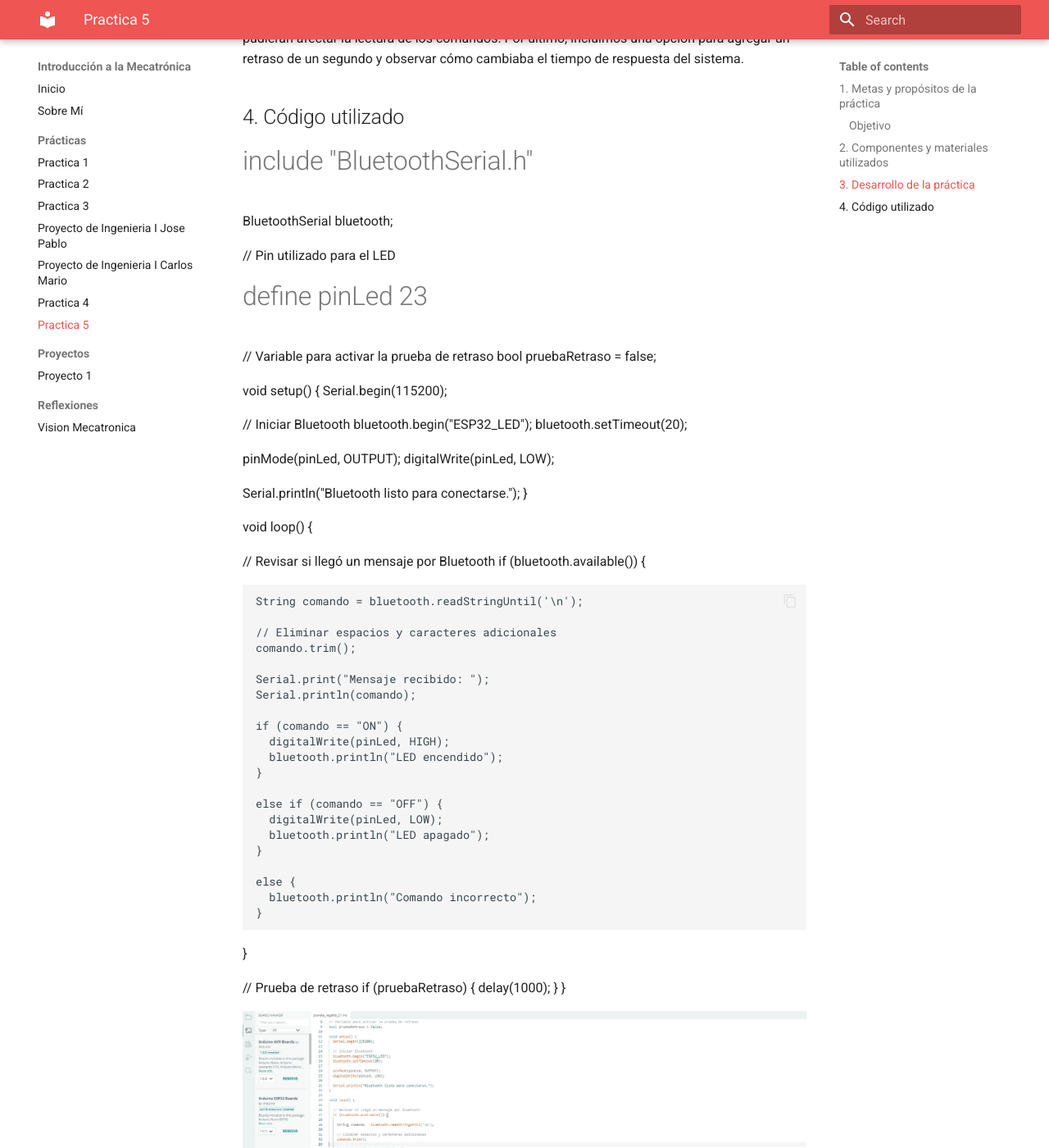
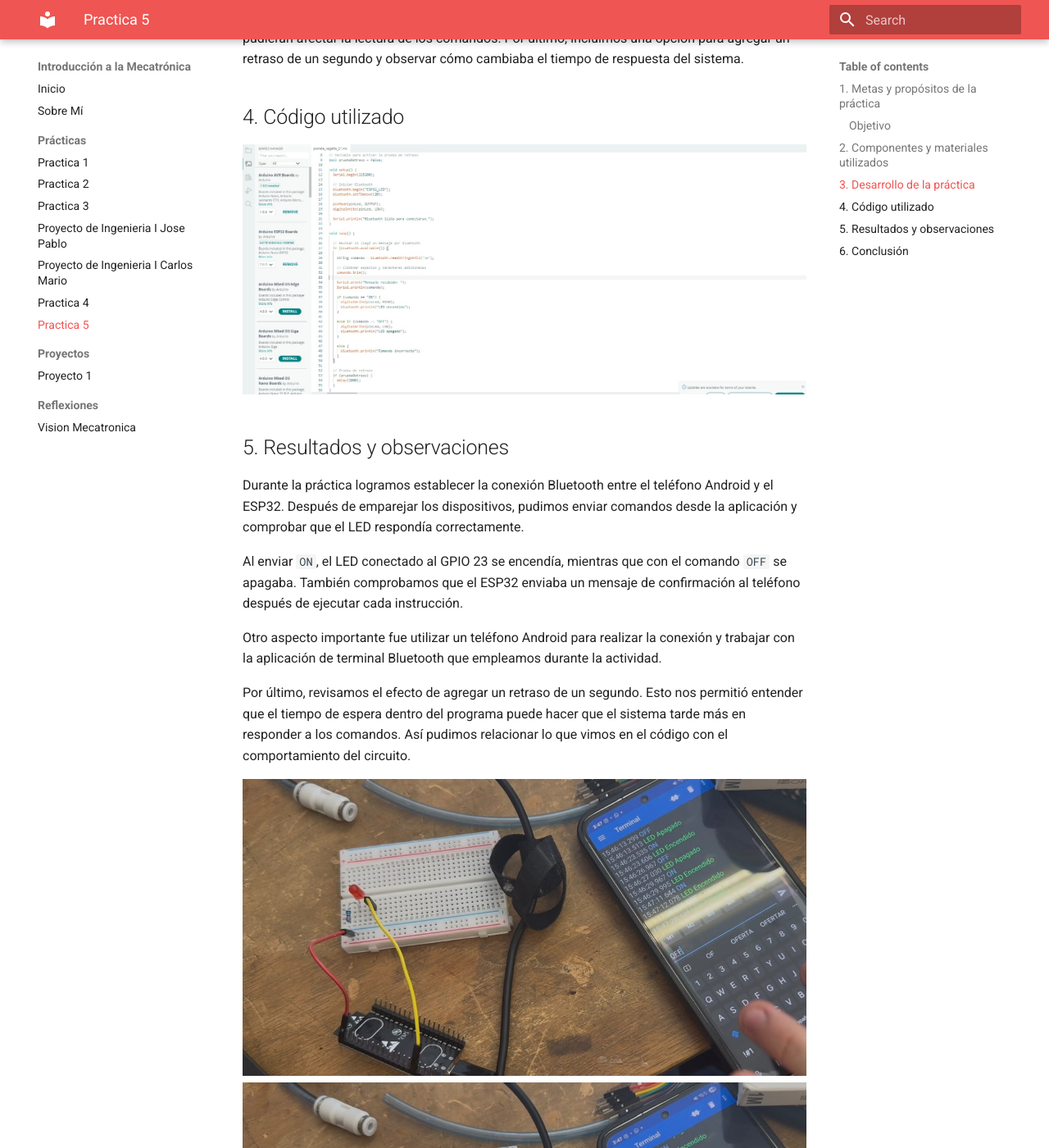
Before and after one commit to Josepablo-png/Planeta-vegeta-, an MkDocs documentation site: the page built from docs/Practicas/Practica5.md, in a window 1280 px wide and 1400 px high, scrolled down 1771 px. Shown: the whole window at 82% size. Built offline with MkDocs 1.6.1 and Material for MkDocs 9.7.7, drawn with Linux system fonts in a browser that asks for light colours.

Commit message:
Practica5.3

```diff
--- a/docs/Practicas/Practica5.md
+++ b/docs/Practicas/Practica5.md
@@ -45,62 +45,6 @@
 También utilizamos la función `trim()` para eliminar espacios y caracteres adicionales que pudieran afectar la lectura de los comandos. Por último, incluimos una opción para agregar un retraso de un segundo y observar cómo cambiaba el tiempo de respuesta del sistema.
 
 ## 4. Código utilizado
-#include "BluetoothSerial.h"
-
-BluetoothSerial bluetooth;
-
-// Pin utilizado para el LED
-#define pinLed 23
-
-// Variable para activar la prueba de retraso
-bool pruebaRetraso = false;
-
-void setup() {
-  Serial.begin(115200);
-
-  // Iniciar Bluetooth
-  bluetooth.begin("ESP32_LED");
-  bluetooth.setTimeout(20);
-
-  pinMode(pinLed, OUTPUT);
-  digitalWrite(pinLed, LOW);
-
-  Serial.println("Bluetooth listo para conectarse.");
-}
-
-void loop() {
-
-  // Revisar si llegó un mensaje por Bluetooth
-  if (bluetooth.available()) {
-
-    String comando = bluetooth.readStringUntil('\n');
-
-    // Eliminar espacios y caracteres adicionales
-    comando.trim();
-
-    Serial.print("Mensaje recibido: ");
-    Serial.println(comando);
-
-    if (comando == "ON") {
-      digitalWrite(pinLed, HIGH);
-      bluetooth.println("LED encendido");
-    }
-
-    else if (comando == "OFF") {
-      digitalWrite(pinLed, LOW);
-      bluetooth.println("LED apagado");
-    }
-
-    else {
-      bluetooth.println("Comando incorrecto");
-    }
-  }
-
-  // Prueba de retraso
-  if (pruebaRetraso) {
-    delay(1000);
-  }
-}
 
 ![Codigo5](../recursos/imgs/codigo5.jpg){loading=lazy}
 
```
